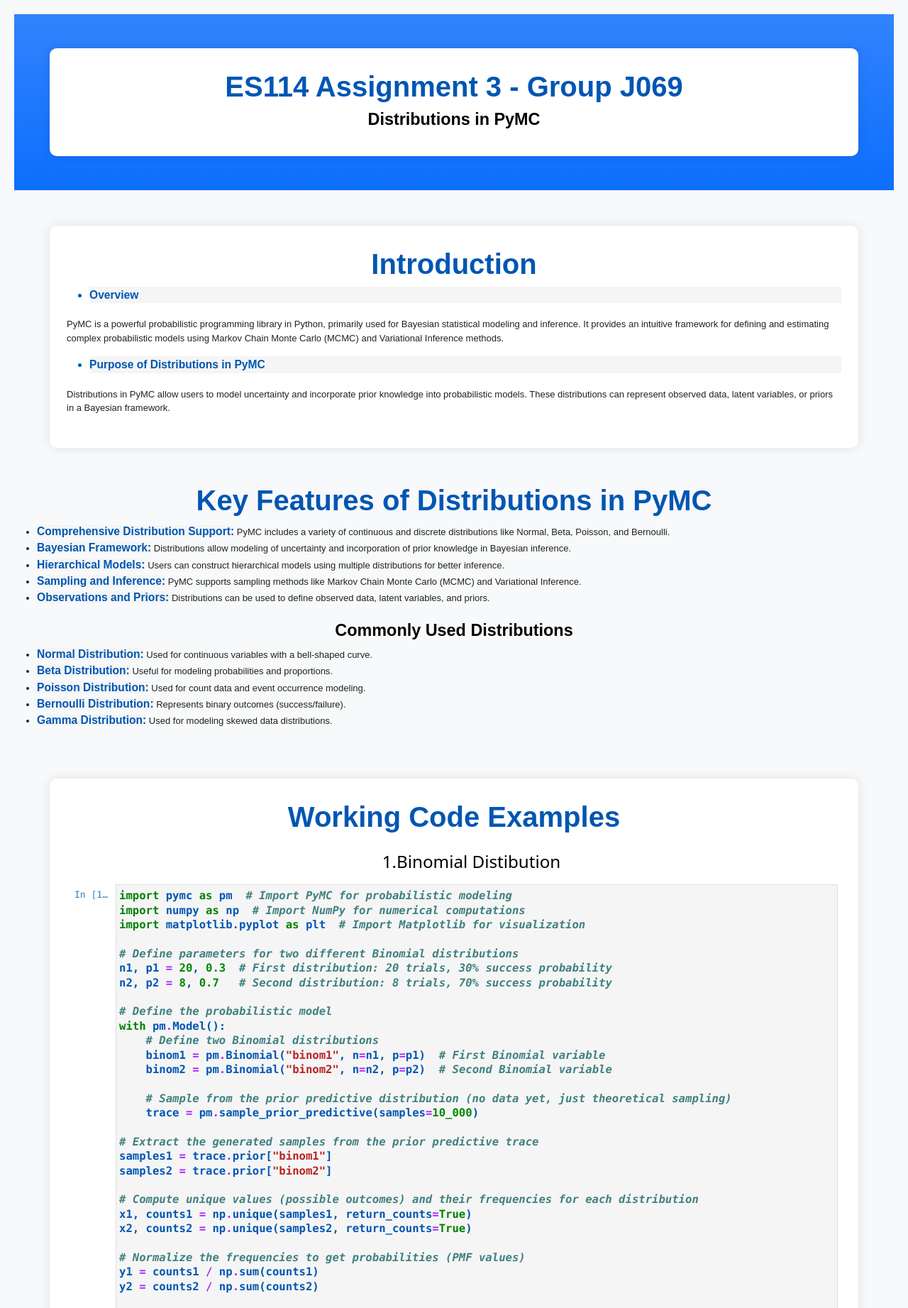
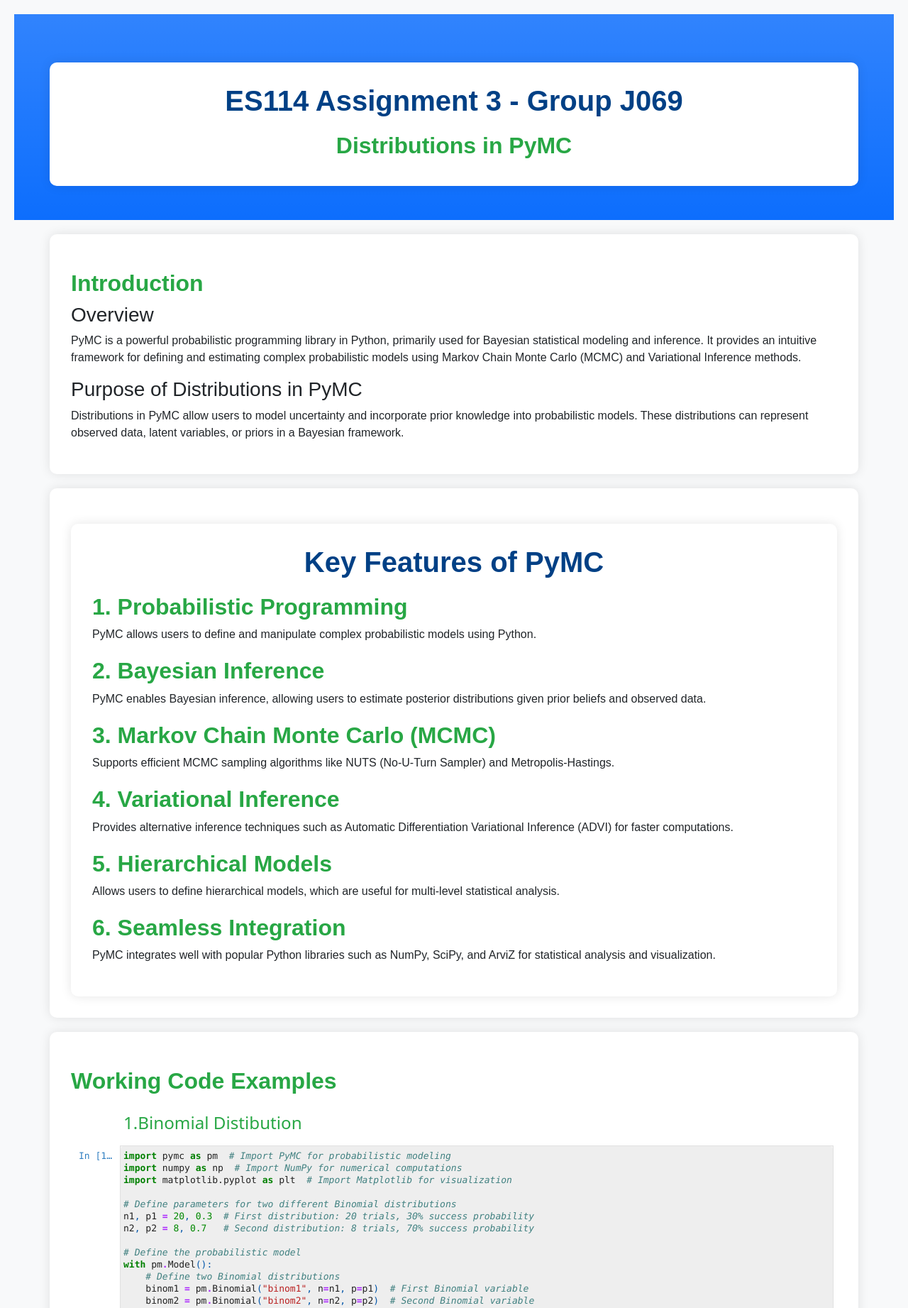
Before and after one commit to AceAryan/PSDV_Assignment3, a plain HTML site: page index.html in a window 1280 px wide. Shown: the top 1843 px of the page at 71% size. Drawn offline with nearby package versions, Linux system fonts and the light colour scheme.

Commit message:
Done with Blog

```diff
--- a/index.html
+++ b/index.html
@@ -7,73 +7,61 @@
     <meta name="author" content="Group J069" />
     <title>ES114 J069 Assignment 3 - Distributions in PyMC</title>
     <link rel="icon" type="image/x-icon" href="assets/favicon.ico" />
-    <!-- Core theme CSS (includes Bootstrap) -->
-    <link href="css/styles.css" rel="stylesheet" />
-
+    <link href="https://cdn.jsdelivr.net/npm/bootstrap@5.3.0/dist/css/bootstrap.min.css" rel="stylesheet">
     <style>
         body {
-            font-family: 'Arial', sans-serif;
+            font-family: Arial, sans-serif;
             background-color: #f8f9fa;
-            color: #333;
-        }
-        .highlight {
-            color: #007BFF;
-            font-weight: bold;
-            font-size: 1.2em;
-        }
-        h1, h2, h3 {
-            color: #0056b3;
-            font-weight: bold;
-            text-align: center;
-        }
-        section {
-            padding: 50px 0;
         }
         .container {
             background: white;
             padding: 30px;
             border-radius: 10px;
             box-shadow: 0 0 15px rgba(0, 0, 0, 0.1);
+            margin-top: 20px;
+        }
+        h1 {
+            color: #004085;
+            text-align: center;
+            font-weight: bold;
+        }
+        h2 {
+            color: #007BFF;
+            font-weight: bold;
+            margin-top: 20px;
+        }
+        h3 {
+            color: #2004f3;
+            font-weight: bold;
+            margin-top: 15px;
         }
         footer {
             background: #343a40;
             color: white;
             padding: 20px 0;
             text-align: center;
+            margin-top: 30px;
         }
     </style>
 </head>
-
-<body id="page-top">
-    <!-- Header -->
+<body>
     <header class="bg-primary bg-gradient text-white py-5">
         <div class="container text-center">
-            <h1 class="fw-bolder">ES114 Assignment 3 - Group J069</h1>
+            <h1>ES114 Assignment 3 - Group J069</h1>
             <h2>Distributions in PyMC</h2>
         </div>
     </header>
 
-    <!-- Introduction Section -->
-    <section id="about">
-        <div class="container px-4">
-            <h1>Introduction</h1>
-            <ul>
-                <li class="highlight">Overview</li>
-            </ul>
-            <p>PyMC is a powerful probabilistic programming library in Python, primarily used for Bayesian statistical modeling and inference.
-                It provides an intuitive framework for defining and estimating complex probabilistic models using Markov Chain Monte Carlo (MCMC)
-                and Variational Inference methods.</p>
-            <ul>
-                <li class="highlight">Purpose of Distributions in PyMC</li>
-            </ul>
-            <p>Distributions in PyMC allow users to model uncertainty and incorporate prior knowledge into probabilistic models. These distributions
-                can represent observed data, latent variables, or priors in a Bayesian framework.</p>
-        </div>
-    </section>
+    <div class="container">
+        <h2>Introduction</h2>
+        <h3>Overview</h3>
+        <p>PyMC is a powerful probabilistic programming library in Python, primarily used for Bayesian statistical modeling and inference. It provides an intuitive framework for defining and estimating complex probabilistic models using Markov Chain Monte Carlo (MCMC) and Variational Inference methods.</p>
 
-    <!-- Key Features -->
-    <div id="pymcDistributions"></div>
+        <h3>Purpose of Distributions in PyMC</h3>
+        <p>Distributions in PyMC allow users to model uncertainty and incorporate prior knowledge into probabilistic models. These distributions can represent observed data, latent variables, or priors in a Bayesian framework.</p>
+    </div>
 
+    <div id="pymcDistributions" class="container"></div>
     <script>
         fetch('key_features.html')
             .then(response => response.text())
@@ -83,14 +71,10 @@
             .catch(error => console.error("Error loading PyMC distributions file:", error));
     </script>
 
-    <!-- Code Examples Section -->
-    <section id="embedded-file">
-        <div class="container px-4">
-            <h1>Working Code Examples</h1>
-            <div id="includedContent"></div>
-        </div>
-    </section>
-
+    <div class="container">
+        <h2>Working Code Examples</h2>
+        <div id="includedContent"></div>
+    </div>
     <script>
         fetch('pymc3.html')
             .then(response => response.text())
@@ -100,8 +84,10 @@
             .catch(error => console.log("Error loading the file: ", error));
     </script>
 
-    <!-- Practical Applications Section -->
-    <div id="pymcApplications"></div>
+    <div class="container">
+        <h2>Practical Applications</h2>
+        <div id="pymcApplications"></div>
+    </div>
     <script>
         fetch('practical_applications.html')
             .then(response => response.text())
@@ -111,30 +97,14 @@
             .catch(error => console.error("Error loading PyMC applications file:", error));
     </script>
 
-    <!-- Conclusion Section -->
-    <section id="conclusion">
-        <div class="container px-4">
-            <h1>Conclusion</h1>
-            <p>PyMC provides a comprehensive framework for probabilistic programming and Bayesian inference. By leveraging its rich collection of distributions, users can model uncertainties in real-world applications.</p>
-        </div>
-    </section>
+    <div class="container">
+        <h2>Conclusion</h2>
+        <p>PyMC provides a comprehensive framework for probabilistic programming and Bayesian inference. By leveraging its rich collection of distributions, users can model uncertainties in real-world applications, from finance and healthcare to marketing and environmental science. The ability to define priors, model latent variables, and perform inference using efficient sampling methods makes PyMC an essential tool for statistical analysis.</p>
+        <p>Through the examples and discussions provided, we have explored how different distributions like Normal, Poisson, Exponential, and Gamma can be effectively used in PyMC. These distributions form the foundation of probabilistic modeling, enabling users to make informed decisions based on data-driven insights.</p>
+    </div>
 
-    <!-- References Section -->
-    <section id="references">
-        <div class="container px-4">
-            <h1>References</h1>
-            <p class="lead"><a href="https://www.pymc.io/projects/docs/en/stable/api/distributions.html">PyMC Documentation</a></p>
-        </div>
-    </section>
-
-    <!-- Footer -->
     <footer>
-        <p>Copyright &copy; ES114 Group J069 2025</p>
+        <p>&copy; ES114 Group J069 2025</p>
     </footer>
-
-    <!-- Bootstrap core JS -->
-    <script src="https://cdn.jsdelivr.net/npm/bootstrap@5.2.3/dist/js/bootstrap.bundle.min.js"></script>
-    <!-- Core theme JS -->
-    <script src="js/scripts.js"></script>
 </body>
 </html>
--- a/key_features.html
+++ b/key_features.html
@@ -3,41 +3,62 @@
 <head>
     <meta charset="UTF-8">
     <meta name="viewport" content="width=device-width, initial-scale=1.0">
-    <title>Distributions in PyMC</title>
+    <title>Key Features of PyMC</title>
+    <link rel="stylesheet" href="https://cdn.jsdelivr.net/npm/bootstrap@5.3.0/dist/css/bootstrap.min.css">
     <style>
         body {
             font-family: Arial, sans-serif;
+            background-color: #f8f9fa;
             padding: 20px;
+        }
+        .container {
+            background: white;
+            padding: 30px;
+            border-radius: 10px;
+            box-shadow: 0 0 15px rgba(0, 0, 0, 0.1);
+        }
+        pre {
+            background-color: #eee;
+            padding: 10px;
+            border-radius: 5px;
+        }
+        h1 {
+            color: #004085;
+            text-align: center;
+            font-weight: bold;
         }
         h2 {
             color: #007BFF;
+            font-weight: bold;
+            margin-top: 20px;
         }
-        .highlight {
-            font-weight: bold;
-            color: #0056b3;
-        }
-        ul {
-            margin-bottom: 20px;
+        p {
+            font-size: 16px;
+            line-height: 1.5;
         }
     </style>
 </head>
 <body>
-    <h1>Key Features of Distributions in PyMC</h1>
-    <ul>
-        <li><span class="highlight">Comprehensive Distribution Support:</span> PyMC includes a variety of continuous and discrete distributions like Normal, Beta, Poisson, and Bernoulli.</li>
-        <li><span class="highlight">Bayesian Framework:</span> Distributions allow modeling of uncertainty and incorporation of prior knowledge in Bayesian inference.</li>
-        <li><span class="highlight">Hierarchical Models:</span> Users can construct hierarchical models using multiple distributions for better inference.</li>
-        <li><span class="highlight">Sampling and Inference:</span> PyMC supports sampling methods like Markov Chain Monte Carlo (MCMC) and Variational Inference.</li>
-        <li><span class="highlight">Observations and Priors:</span> Distributions can be used to define observed data, latent variables, and priors.</li>
-    </ul>
+    <div class="container">
+        <h1>Key Features of PyMC</h1>
 
-    <h2>Commonly Used Distributions</h2>
-    <ul>
-        <li><span class="highlight">Normal Distribution:</span> Used for continuous variables with a bell-shaped curve.</li>
-        <li><span class="highlight">Beta Distribution:</span> Useful for modeling probabilities and proportions.</li>
-        <li><span class="highlight">Poisson Distribution:</span> Used for count data and event occurrence modeling.</li>
-        <li><span class="highlight">Bernoulli Distribution:</span> Represents binary outcomes (success/failure).</li>
-        <li><span class="highlight">Gamma Distribution:</span> Used for modeling skewed data distributions.</li>
-    </ul>
+        <h2>1. Probabilistic Programming</h2>
+        <p>PyMC allows users to define and manipulate complex probabilistic models using Python.</p>
+
+        <h2>2. Bayesian Inference</h2>
+        <p>PyMC enables Bayesian inference, allowing users to estimate posterior distributions given prior beliefs and observed data.</p>
+
+        <h2>3. Markov Chain Monte Carlo (MCMC)</h2>
+        <p>Supports efficient MCMC sampling algorithms like NUTS (No-U-Turn Sampler) and Metropolis-Hastings.</p>
+
+        <h2>4. Variational Inference</h2>
+        <p>Provides alternative inference techniques such as Automatic Differentiation Variational Inference (ADVI) for faster computations.</p>
+
+        <h2>5. Hierarchical Models</h2>
+        <p>Allows users to define hierarchical models, which are useful for multi-level statistical analysis.</p>
+
+        <h2>6. Seamless Integration</h2>
+        <p>PyMC integrates well with popular Python libraries such as NumPy, SciPy, and ArviZ for statistical analysis and visualization.</p>
+    </div>
 </body>
 </html>
--- a/practical_applications.html
+++ b/practical_applications.html
@@ -3,65 +3,62 @@
 <head>
     <meta charset="UTF-8">
     <meta name="viewport" content="width=device-width, initial-scale=1.0">
-    <title>Practical Applications of Distributions in PyMC</title>
+    <title>Practical Applications of PyMC</title>
+    <link rel="stylesheet" href="https://cdn.jsdelivr.net/npm/bootstrap@5.3.0/dist/css/bootstrap.min.css">
     <style>
         body {
             font-family: Arial, sans-serif;
+            background-color: #f8f9fa;
             padding: 20px;
         }
+        .container {
+            background: white;
+            padding: 30px;
+            border-radius: 10px;
+            box-shadow: 0 0 15px rgba(0, 0, 0, 0.1);
+        }
+        pre {
+            background-color: #eee;
+            padding: 10px;
+            border-radius: 5px;
+        }
+        h1 {
+            color: #004085;
+            text-align: center;
+            font-weight: bold;
+        }
         h2 {
-            color: #000000;
-            font-size: 1.8em; /* Main heading */
+            color: #28a745;
+            font-weight: bold;
+            margin-top: 20px;
         }
-        h3 {
-            color: #0046e8;
-            font-size: 1.4em; /* Smaller subheading */
-        }
-        .highlight {
-            font-weight: bold;
-            color: #0056b3;
-        }
-        ul {
-            margin-bottom: 20px;
+        p {
+            font-size: 16px;
+            line-height: 1.5;
         }
     </style>
 </head>
 <body>
-    <h2>Practical Applications of Distributions in PyMC</h2>
+    <div class="container">
+        <h1>Practical Applications of PyMC</h1>
 
-        <ul>
-            <li><span class="highlight">Medical Diagnosis:</span> PyMC is used in <strong>disease prediction</strong> by modeling uncertainty in symptoms and test results. For example, Bayesian networks can estimate the probability of a disease given symptoms.</li>
+        <h2>1. Medical Diagnosis</h2>
+        <p>PyMC is used in disease prediction by modeling uncertainty in symptoms and test results. Bayesian models help estimate the probability of a disease given observed symptoms.</p>
 
-            <li><span class="highlight">Financial Risk Analysis:</span> In finance, PyMC helps in <strong>portfolio risk estimation</strong> by modeling stock returns using distributions like Normal or Student-T.</li>
+        <h2>2. Financial Risk Analysis</h2>
+        <p>In finance, PyMC helps in portfolio risk estimation by modeling stock returns using distributions like Normal or Student-T.</p>
 
-            <li><span class="highlight">Marketing and A/B Testing:</span> Businesses use <strong>Bayesian A/B testing</strong> with PyMC to analyze conversion rates and optimize marketing campaigns.</li>
+        <h2>3. A/B Testing in Marketing</h2>
+        <p>Businesses use Bayesian A/B testing with PyMC to analyze conversion rates and optimize marketing campaigns.</p>
 
-            <li><span class="highlight">Manufacturing and Quality Control:</span> PyMC distributions help <strong>detect anomalies in production lines</strong> by modeling product defects and process variability.</li>
+        <h2>4. Manufacturing and Quality Control</h2>
+        <p>PyMC helps detect anomalies in production lines by modeling product defects and process variability.</p>
 
-            <li><span class="highlight">Sports Analytics:</span> Used to <strong>predict player performance</strong> using Bayesian hierarchical models, improving scouting and game strategies.</li>
+        <h2>5. Sports Analytics</h2>
+        <p>Used to predict player performance using Bayesian hierarchical models, improving scouting and game strategies.</p>
 
-            <li><span class="highlight">Environmental Science:</span> PyMC models <strong>climate change patterns</strong> and estimates uncertainties in weather predictions.</li>
-        </ul>
-
-    <h3>Example: Bayesian A/B Testing</h3>
-    <p>This example models two versions of a webpage (A & B) and estimates which one has a better conversion rate using <strong>Beta and Binomial distributions</strong>.</p>
-    <pre>
-<code>
-import pymc as pm
-
-with pm.Model():
-    # Prior beliefs for conversion rates
-    conversion_A = pm.Beta("conversion_A", alpha=2, beta=5)
-    conversion_B = pm.Beta("conversion_B", alpha=2, beta=5)
-
-    # Simulating observations
-    obs_A = pm.Binomial("obs_A", n=100, p=conversion_A, observed=30)
-    obs_B = pm.Binomial("obs_B", n=100, p=conversion_B, observed=35)
-
-    trace = pm.sample(1000)
-</code>
-    </pre>
-
-    <p>This example models two versions of a webpage (A & B) and estimates which one has a better conversion rate using **Beta and Binomial distributions**.</p>
+        <h2>6. Environmental Science</h2>
+        <p>PyMC models climate change patterns and estimates uncertainties in weather predictions.</p>
+    </div>
 </body>
 </html>
```
Also changed, not shown: installation.html (added, +74 -0 lines).
